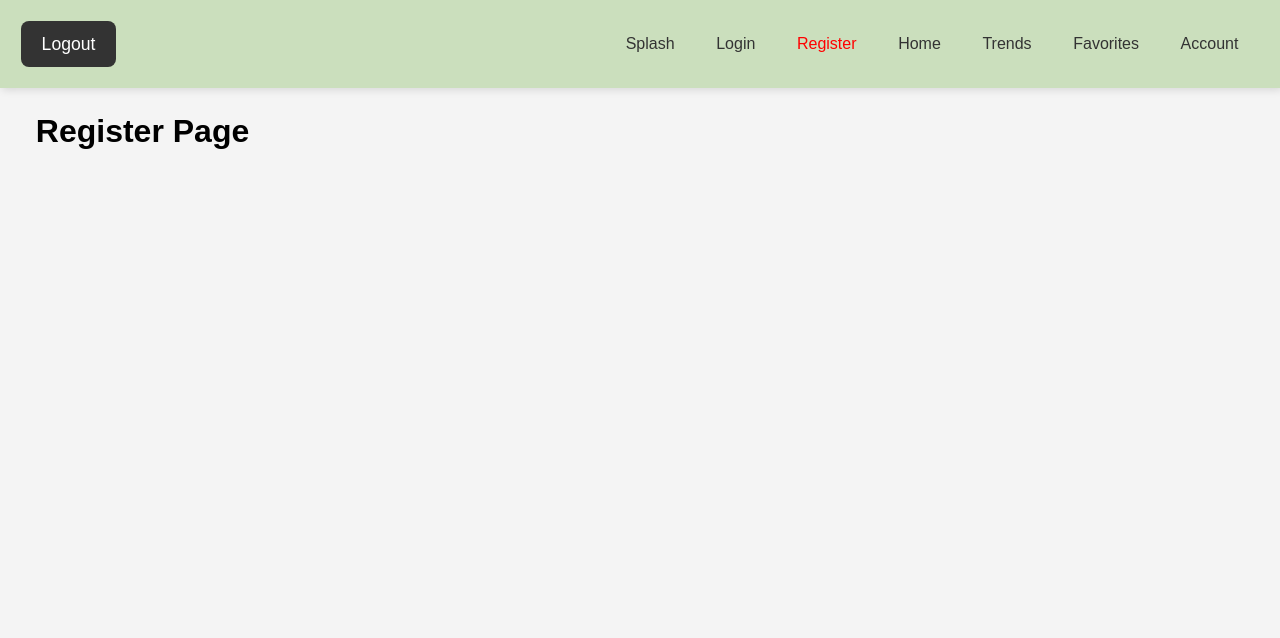
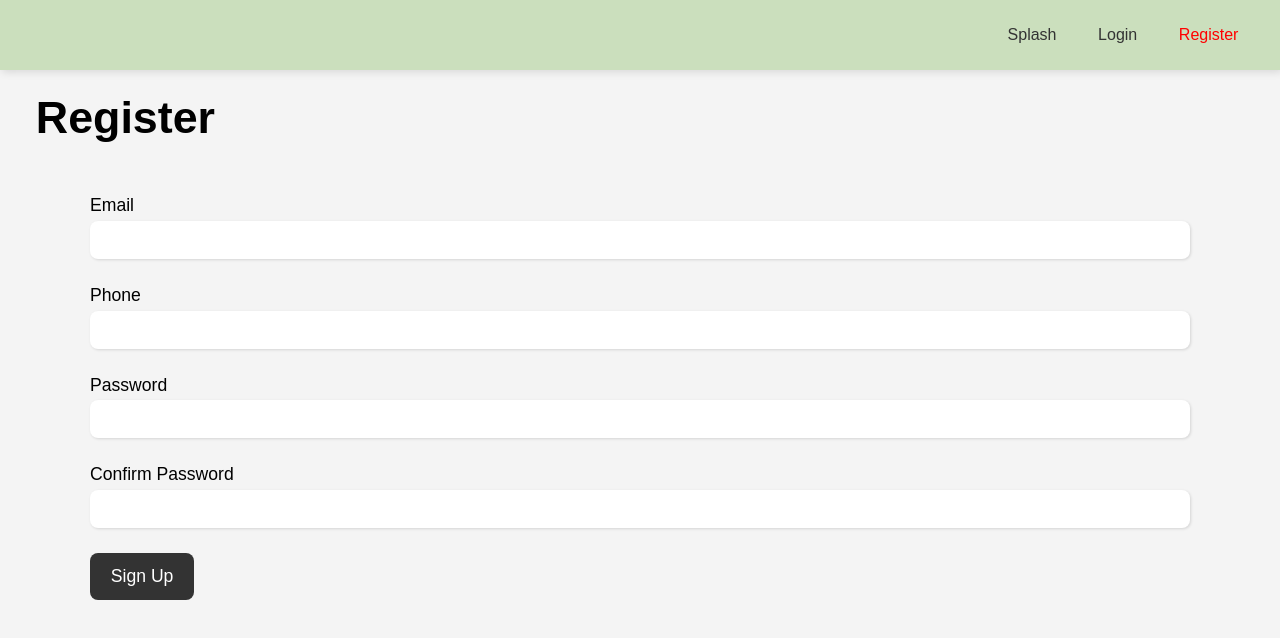
Before and after one commit to WillKoste/ItemFinder, a React (Create React App) app in the folder client/: page /register in a window 1280 px wide. Shown: the top 638 px of the page. Built offline with nearby package versions, Linux system fonts and the light colour scheme; no server answers.

Commit message:
Auth at a good place, can now work on the different frontend pages

```diff
--- a/client/src/App.tsx
+++ b/client/src/App.tsx
@@ -1,48 +1,15 @@
-import {useEffect} from 'react';
 import './App.min.css';
-import {BrowserRouter as Router, Route, Switch} from 'react-router-dom';
 import {Provider} from 'react-redux';
 import store from './store';
-import PrivateRoute from './components/routes/PrivateRoute';
-import {useCookies, CookiesProvider, withCookies} from 'react-cookie';
+import {CookiesProvider, withCookies} from 'react-cookie';
 
-import Navbar from './components/layout/Navbar';
-import Home from './components/pages/home/Home';
-import Favorites from './components/pages/favorites/Favorites';
-import NotFound from './components/pages/notFound/NotFound';
-import Account from './components/pages/account/Account';
-import Trends from './components/pages/trends/Trends';
-import Splash from './components/auth/Splash';
-import Login from './components/auth/Login';
-import Register from './components/auth/Register';
+import Routes from './components/routes/Routes';
 
 const App = () => {
-	const [cookies, setCookies] = useCookies();
-
-	useEffect(() => {
-		// setCookies('peepeepoopoo', 'you dum 4 real', {path: '/'});
-
-		console.log({cookies});
-	}, []);
-
 	return (
 		<Provider store={store}>
 			<CookiesProvider>
-				<Router>
-					<div className='app'>
-						<Navbar />
-						<Switch>
-							<Route exact path='/' render={() => <Splash />} />
-							<Route exact path='/login' component={Login} />
-							<Route exact path='/register' render={() => <Register />} />
-							<Route exact path='/home' render={() => <Home />} />
-							<Route exact path='/favorites' render={() => <Favorites />} />
-							<PrivateRoute exact path='/account' component={Account} />
-							<Route exact path='/trends' component={Trends} />
-							<Route component={NotFound} />
-						</Switch>
-					</div>
-				</Router>
+				<Routes />
 			</CookiesProvider>
 		</Provider>
 	);
--- a/client/src/components/auth/Login.tsx
+++ b/client/src/components/auth/Login.tsx
@@ -33,6 +33,7 @@ const Login: React.FC<LoginProps> = ({loginUser}) => {
 		<div className='login'>
 			<div className='container'>
 				<h1 className='text-lg pb-4'>Login</h1>
+
 				<form className='form wrapper-lg' onSubmit={onSubmit}>
 					<div className='form-group'>
 						<label htmlFor='email'>Email</label>
--- a/client/src/components/auth/Register.tsx
+++ b/client/src/components/auth/Register.tsx
@@ -1,15 +1,65 @@
-import React from 'react';
+import React, {useState} from 'react';
+import {Link} from 'react-router-dom';
+import {connect} from 'react-redux';
+import {registerUser} from '../../actions/auth';
+import {AuthFormDataTypes} from '../../types/general';
 
-interface RegisterProps {}
+interface RegisterProps {
+	registerUser: (data: AuthFormDataTypes) => void;
+}
 
-const Register: React.FC<RegisterProps> = () => {
+const Register: React.FC<RegisterProps> = ({registerUser}) => {
+	const [formData, setFormData] = useState({
+		email: '',
+		password: '',
+		password2: '',
+		phone: ''
+	});
+
+	const {email, password, password2, phone} = formData;
+
+	const onChange = (e: any) => {
+		setFormData({...formData, [e.target.name]: e.target.value});
+	};
+
+	const onSubmit = (e: any) => {
+		e.preventDefault();
+		if (email === '' || phone === '' || password === '' || password2 === '') {
+			alert('Please provide all fields');
+		} else if (password !== password2) {
+			alert('Passwords do not match, please try again');
+		} else {
+			console.log(formData);
+			registerUser(formData);
+		}
+	};
+
 	return (
 		<div className='register'>
 			<div className='container'>
-				<h1>Register Page</h1>
+				<h1 className='text-lg pb-4'>Register</h1>
+				<form className='form wrapper-lg' onSubmit={onSubmit}>
+					<div className='form-group'>
+						<label htmlFor='email'>Email</label>
+						<input type='text' className='form-control' name='email' value={email} onChange={onChange} />
+					</div>
+					<div className='form-group'>
+						<label htmlFor='phone'>Phone</label>
+						<input type='text' className='form-control' name='phone' value={phone} onChange={onChange} />
+					</div>
+					<div className='form-group'>
+						<label htmlFor='password'>Password</label>
+						<input type='password' className='form-control' name='password' value={password} onChange={onChange} />
+					</div>
+					<div className='form-group'>
+						<label htmlFor='password2'>Confirm Password</label>
+						<input type='password' name='password2' className='form-control' value={password2} onChange={onChange} />
+					</div>
+					<input type='submit' value='Sign Up' className='btn btn-dark' />
+				</form>
 			</div>
 		</div>
 	);
 };
 
-export default Register;
+export default connect(null, {registerUser})(Register);
--- a/client/src/components/layout/Navbar.tsx
+++ b/client/src/components/layout/Navbar.tsx
@@ -1,23 +1,29 @@
-import React from 'react';
-import {NavLink, Link} from 'react-router-dom';
+import React, {Fragment} from 'react';
+import {NavLink} from 'react-router-dom';
 import {connect} from 'react-redux';
 import {logout} from '../../actions/auth';
+import {UserReducer} from '../../types/general';
 
 interface NavbarProps {
 	logout: () => void;
+	authRed: UserReducer;
 }
 
-const Navbar: React.FC<NavbarProps> = ({logout}) => {
+const Navbar: React.FC<NavbarProps> = ({logout, authRed: {isAuthenticated}}) => {
 	return (
 		<div className='navbar bg-primary'>
 			<div className='navbar-brand'>
+				{isAuthenticated ? (
 					<button className='btn btn-dark' onClick={logout}>
 						Logout
 					</button>
+				) : null}
 			</div>
 			<ul className='navbar-links'>
+				{!isAuthenticated ? (
+					<Fragment>
 						<li>
-					<NavLink to='/' exact activeClassName='current' onClick={logout}>
+							<NavLink to='/' exact activeClassName='current'>
 								Splash
 							</NavLink>
 						</li>
@@ -31,6 +37,9 @@ const Navbar: React.FC<NavbarProps> = ({logout}) => {
 								Register
 							</NavLink>
 						</li>
+					</Fragment>
+				) : (
+					<Fragment>
 						<li>
 							<NavLink to='/home' exact activeClassName='current'>
 								Home
@@ -51,9 +60,20 @@ const Navbar: React.FC<NavbarProps> = ({logout}) => {
 								Account
 							</NavLink>
 						</li>
+						<li>
+							<NavLink to='/login' exact onClick={logout}>
+								Logout
+							</NavLink>
+						</li>
+					</Fragment>
+				)}
 			</ul>
 		</div>
 	);
 };
 
-export default connect(null, {logout})(Navbar);
+const mapStateToProps = (state: any) => ({
+	authRed: state.authRed
+});
+
+export default connect(mapStateToProps, {logout})(Navbar);
--- /dev/null
+++ b/client/src/components/routes/Routes.tsx
@@ -0,0 +1,46 @@
+import React, {useEffect} from 'react';
+import {BrowserRouter as Router, Switch, Route} from 'react-router-dom';
+import PrivateRoute from './PrivateRoute';
+import {connect} from 'react-redux';
+
+import Login from '../auth/Login';
+import Register from '../auth/Register';
+import Splash from '../auth/Splash';
+import Navbar from '../layout/Navbar';
+import Account from '../pages/account/Account';
+import Favorites from '../pages/favorites/Favorites';
+import Home from '../pages/home/Home';
+import NotFound from '../pages/notFound/NotFound';
+import Trends from '../pages/trends/Trends';
+import {getCurrentUser} from '../../actions/auth';
+
+interface RoutesProps {
+	getCurrentUser: () => void;
+}
+
+const Routes: React.FC<RoutesProps> = ({getCurrentUser}) => {
+	useEffect(() => {
+		getCurrentUser();
+	}, []);
+	return (
+		<Router>
+			<Router>
+				<div className='app'>
+					<Navbar />
+					<Switch>
+						<Route exact path='/' render={() => <Splash />} />
+						<Route exact path='/login' component={Login} />
+						<Route exact path='/register' render={() => <Register />} />
+						<Route exact path='/home' render={() => <Home />} />
+						<Route exact path='/favorites' render={() => <Favorites />} />
+						<PrivateRoute exact path='/account' component={Account} />
+						<Route exact path='/trends' component={Trends} />
+						<Route component={NotFound} />
+					</Switch>
+				</div>
+			</Router>
+		</Router>
+	);
+};
+
+export default connect(null, {getCurrentUser})(Routes);
--- a/client/src/reducers/auth.ts
+++ b/client/src/reducers/auth.ts
@@ -18,7 +18,8 @@ export default function (state = inititalState, action: any): UserReducer {
 			return {
 				...state,
 				user: payload,
-				loading: false
+				loading: false,
+				isAuthenticated: true
 			};
 		case LOGIN_FAIL:
 		case REGISTER_FAIL:
--- a/client/src/scss/fragments/_navbar.scss
+++ b/client/src/scss/fragments/_navbar.scss
@@ -11,7 +11,7 @@
 		display: flex;
 
 		li {
-			margin: 0 0.3rem;
+			margin: 1rem 0.3rem;
 			a {
 				padding: 1rem;
 				border-radius: $border-radius;
--- a/client/src/types/general.d.ts
+++ b/client/src/types/general.d.ts
@@ -48,4 +48,5 @@ export interface AuthFormDataTypes {
 	email?: string | undefined;
 	password?: string | undefined;
 	password2?: string | undefined;
+	phone?: string | undefined;
 }
```
Also changed, not shown: client/src/utils/setAuthSession.ts (deleted, +0 -9 lines), client/src/App.min.css, 1 other file (tests, documents, lock files or other folders). Lines whose indentation alone changed are shown as unchanged.
